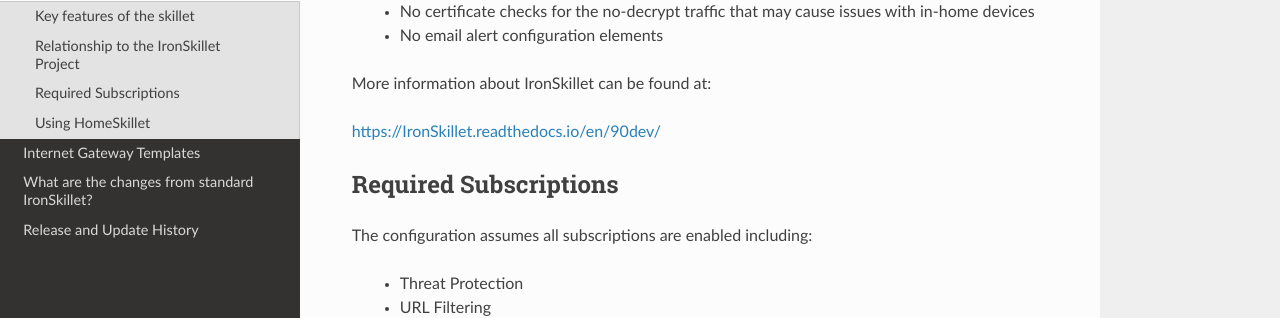
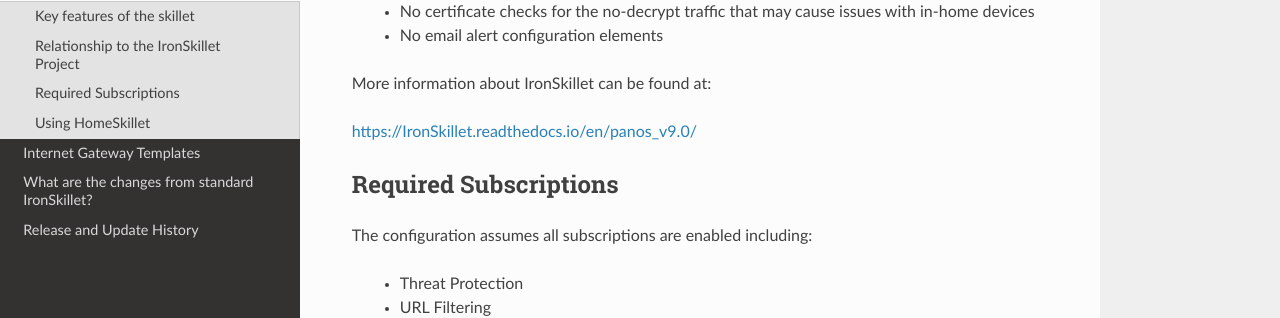
Before and after one commit to PaloAltoNetworks/HomeSkillet, a Sphinx documentation site: the page built from docs/overview.rst, in a window 1280 px wide and 900 px high, scrolled down 513 px. Shown: the part 167-485 px from the top of the window. Built offline with Sphinx 7.4.7 and the Read the Docs theme 2.0.0, drawn with Linux system fonts in a browser that asks for light colours.

Commit message:
first commit to branch v9.0

```diff
--- a/docs/conf.py
+++ b/docs/conf.py
@@ -158,20 +158,20 @@
 
 # github file path that changes across repo and branches
 
-extlinks = {'panosrepo': ('https://github.com/PaloAltoNetworks/HomeSkillet/tree/90dev/%s', 'PAN-OS template:   ')
+extlinks = {'panosrepo': ('https://github.com/PaloAltoNetworks/HomeSkillet/tree/panos_v9.0/%s', 'PAN-OS template:   ')
             }
 
 # load config file name that changes across repo and branches
 
 rst_prolog = """
-.. |branch| replace:: 90dev
-.. |skilletdocs| replace:: https://HomeSkillet.readthedocs.io/en/90dev/
-.. |IronSkilletdocs| replace:: https://IronSkillet.readthedocs.io/en/90dev/
+.. |branch| replace:: panos_v9.0
+.. |skilletdocs| replace:: https://HomeSkillet.readthedocs.io/en/panos_v9.0/
+.. |IronSkilletdocs| replace:: https://IronSkillet.readthedocs.io/en/panos_v9.0/
 .. |clonessh| replace:: git@github.com:PaloAltoNetworks/HomeSkillet.git
 .. |clonehttps| replace:: https://github.com/PaloAltoNetworks/HomeSkillet.git
-.. |repourl| replace:: https://github.com/PaloAltoNetworks/HomeSkillet/tree/90dev
-.. |panosxpaths| replace:: https://github.com/PaloAltoNetworks/HomeSkillet/blob/90dev/templates/panos/snippets/.meta-cnc.yaml
-.. |panossnippets| replace:: https://github.com/PaloAltoNetworks/HomeSkillet/tree/90dev/templates/panos/snippets
-.. |panosloadorder| replace:: https://github.com/PaloAltoNetworks/HomeSkillet/blob/90dev/templates/panos/snippets/.meta-cnc.yaml
-.. |skilletpanostemplates| replace: https://HomeSkillet.readthedocs.io/en/90dev/panos_template_guide.html
+.. |repourl| replace:: https://github.com/PaloAltoNetworks/HomeSkillet/tree/panos_v9.0
+.. |panosxpaths| replace:: https://github.com/PaloAltoNetworks/HomeSkillet/blob/panos_v9.0/templates/panos/snippets/.meta-cnc.yaml
+.. |panossnippets| replace:: https://github.com/PaloAltoNetworks/HomeSkillet/tree/panos_v9.0/templates/panos/snippets
+.. |panosloadorder| replace:: https://github.com/PaloAltoNetworks/HomeSkillet/blob/panos_v9.0/templates/panos/snippets/.meta-cnc.yaml
+.. |skilletpanostemplates| replace: https://HomeSkillet.readthedocs.io/en/panos_v9.0/panos_template_guide.html
 """
--- a/docs/index.rst
+++ b/docs/index.rst
@@ -3,8 +3,8 @@
    You can adapt this file completely to your liking, but it should at least
    contain the root `toctree` directive.
 
-Welcome to Home Skillet template documentation!
-=======================================
+Welcome to Home Skillet documentation!
+======================================
 
 .. toctree::
    :maxdepth: 1
```
